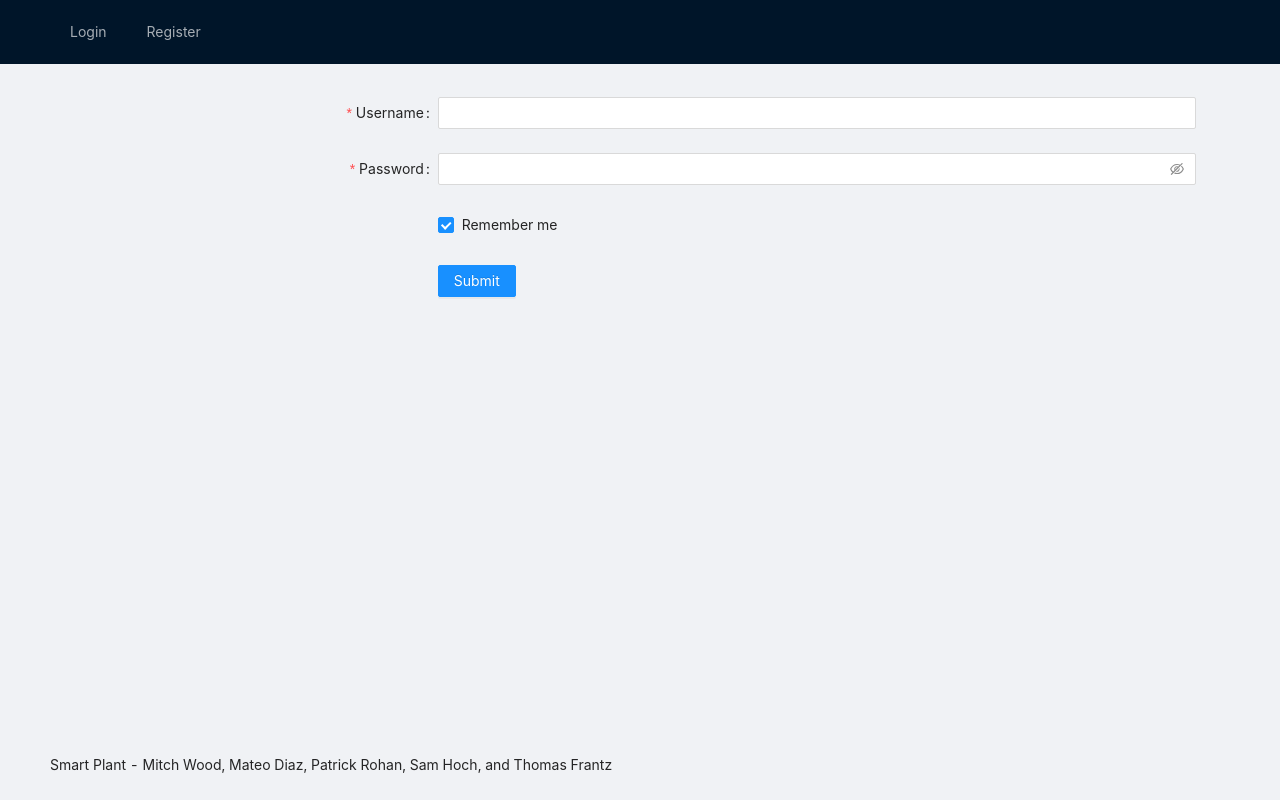
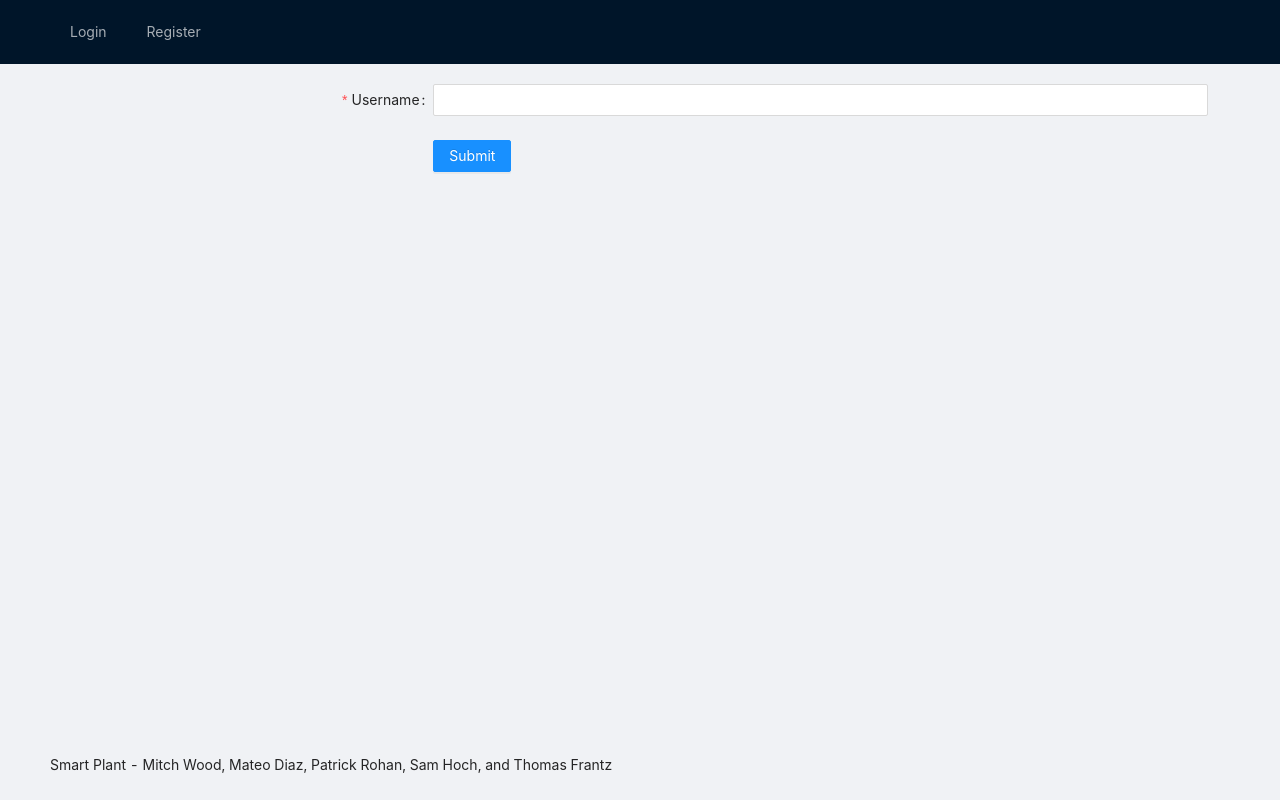
Before and after one commit to s3707187/smart_plant, a React (Create React App) app in the folder frontend/: page /forgot_password in a window 1280 px wide. Before the commit this address led to /login. Built offline with nearby package versions, Linux system fonts and the light colour scheme.

Commit message:
Updated with a forgot user password screen.

```diff
--- a/frontend/src/App.tsx
+++ b/frontend/src/App.tsx
@@ -9,6 +9,7 @@ import "./app/axiosAccess";
 
 import AuthContext from "./contexts/AuthContex";
 import DashboardScreen from "./screens/DashboardScreen";
+import ForgotPasswordScreen from "./screens/ForgotPasswordScreen";
 import LoginScreen from "./screens/LoginScreen";
 import PlantScreen from "./screens/PlantScreen";
 import RegisterScreen from "./screens/RegisterScreen";
@@ -61,6 +62,13 @@ function App() {
                                 to={"/"}
                             />
                             <RedirectRoute
+                                path="/forgot_password"
+                                exact
+                                component={ForgotPasswordScreen}
+                                redirectOn={token !== undefined}
+                                to={"/"}
+                            />
+                            <RedirectRoute
                                 path="/register"
                                 exact
                                 component={RegisterScreen}
--- /dev/null
+++ b/frontend/src/screens/ForgotPasswordScreen.tsx
@@ -0,0 +1,55 @@
+import { Layout, Form, Button, Input } from "antd";
+import React from "react";
+import { usePost } from "../utils/apiHooks";
+
+const layout = {
+    labelCol: { span: 8 },
+    wrapperCol: { span: 15 },
+};
+const tailLayout = {
+    wrapperCol: { offset: 8, span: 15 },
+};
+
+interface ForgotPasswordScreenProps {}
+
+const ForgotPasswordScreen: React.FC<ForgotPasswordScreenProps> = (props: ForgotPasswordScreenProps) => {
+    const [form] = Form.useForm();
+
+    const [ForgotPassword] = usePost<{}, { user_to_reset: string }>("reset_user_password", form);
+    const onFinish = async (values: any) => {
+        await ForgotPassword({ user_to_reset: values.user_to_reset });
+    };
+
+    return (
+        <Layout>
+            <Layout.Content
+                style={{
+                    margin: 20,
+                    display: "flex",
+                    flexDirection: "column",
+                    // alignItems: "center",
+                    // justifyContent: "center",
+                }}
+            >
+                <Form form={form} onFinish={onFinish}>
+                    <Form.Item
+                        {...layout}
+                        label="Username"
+                        name="user_to_reset"
+                        rules={[{ required: true, message: "Please input your username!" }]}
+                    >
+                        <Input />
+                    </Form.Item>
+
+                    <Form.Item {...tailLayout}>
+                        <Button type="primary" htmlType="submit">
+                            Submit
+                        </Button>
+                    </Form.Item>
+                </Form>
+            </Layout.Content>
+        </Layout>
+    );
+};
+
+export default ForgotPasswordScreen;
--- a/frontend/src/screens/LoginScreen.tsx
+++ b/frontend/src/screens/LoginScreen.tsx
@@ -1,7 +1,10 @@
 import React, { useEffect, useState } from "react";
-import { Form, Input, Button, Checkbox, Layout } from "antd";
+import { Form, Input, Button, Checkbox, Layout, Typography } from "antd";
 import { getAccessToken, setAccessToken, setRefreshToken } from "../app/token";
 import { ResponseData, ResponseError, usePost } from "../utils/apiHooks";
+import { Link as NavLink } from "react-router-dom";
+
+const { Link } = Typography;
 
 const layout = {
     labelCol: { span: 8 },
@@ -75,6 +78,10 @@ const LoginScreen: React.FC<LoginScreenProps> = (props: LoginScreenProps) => {
                         <Checkbox>Remember me</Checkbox>
                     </Form.Item>
 
+                    <Form.Item {...tailLayout} {...tailLayout}>
+                        <NavLink to={"/forgot_password"}>Forgot Password?</NavLink>
+                    </Form.Item>
+
                     <Form.Item {...tailLayout}>
                         <Button type="primary" htmlType="submit">
                             Submit
```
